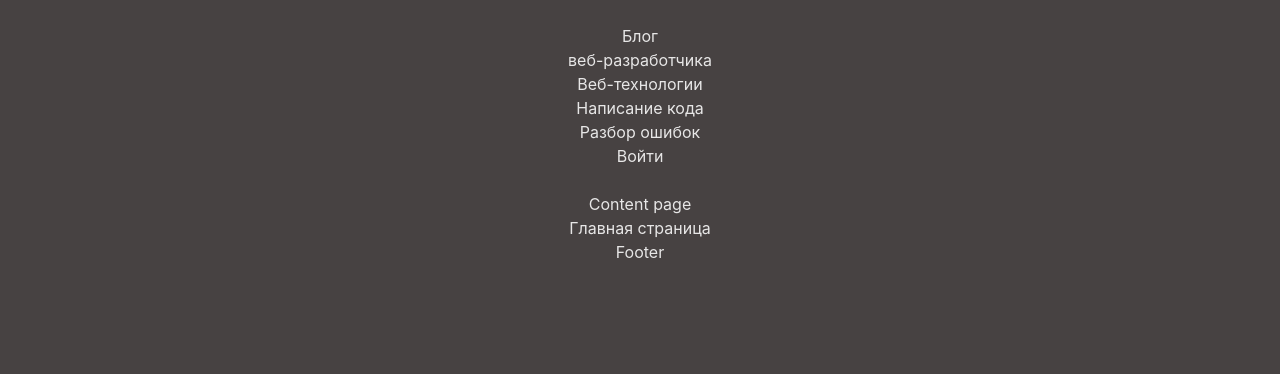
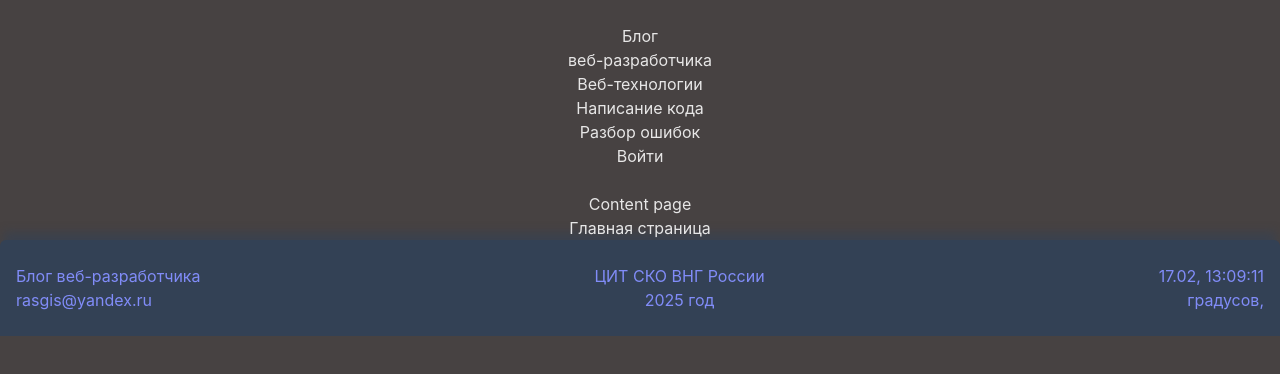
Before and after one commit to rasgis/courseProject, a React (Vite) app: page / in a window 1280 px wide. Shown: the top 374 px of the page. Built offline with nearby package versions, Linux system fonts and the light colour scheme; no server answers; a web font is replaced by a local one.

Commit message:
add footer

```diff
--- a/src/App.jsx
+++ b/src/App.jsx
@@ -1,7 +1,6 @@
 import { Routes, Route } from 'react-router-dom';
-import { Header } from './components/header/Header';
+import { Header, Footer } from './components';
 
-const Footer = ({ className }) => <footer className={className}>Footer</footer>;
 const Content = ({ className, children }) => (
 	<main className={className}>{children}</main>
 );
@@ -10,7 +9,7 @@ export const App = () => {
 	return (
 		<div className="flex flex-col justify-between w-[1000px] min-h-full mx-auto bg-slate-50 text-gray-900">
 			<Header />
-			<Content className="flex-1 container mx-auto  bg-yellow-100 shadow-lg rounded-lg mb-5 pt-[130px]">
+			<Content className="flex-1 container mx-auto  bg-teal-200 shadow-lg rounded-lg  pt-[130px]">
 				<h2 className="text-2xl font-semibold mb-4">Content page</h2>
 				<Routes>
 					<Route
@@ -70,7 +69,7 @@ export const App = () => {
 				</Routes>
 			</Content>
 
-			<Footer className="bg-gray-800 text-white p-4 text-center text-sm " />
+			<Footer />
 		</div>
 	);
 };
--- /dev/null
+++ b/src/components/footer/Footer.jsx
@@ -0,0 +1,59 @@
+import { useEffect, useState } from 'react';
+import style from './Footer.module.css';
+
+export const Footer = () => {
+	const [city, setCity] = useState('');
+	const [temp, setTemp] = useState('');
+	const [weather, setWeather] = useState('');
+	const [currentTime, setCurrentTime] = useState(new Date());
+
+	useEffect(() => {
+		fetch(
+			'https://api.openweathermap.org/data/2.5/weather?q=Yessentuki&units=metric&lang=ru&appid=df89244c7d25e01ef07fc0f9f1715a8d',
+		)
+			.then((data) => data.json())
+			.then(({ name, main, weather }) => {
+				setCity(name);
+				setTemp(Math.round(main.temp));
+				setWeather(weather[0].description);
+			});
+	}, []);
+
+	useEffect(() => {
+		const intervalId = setInterval(() => {
+			setCurrentTime(new Date());
+		}, 1000);
+
+		return () => clearInterval(intervalId);
+	}, []);
+
+	return (
+		<div className={style.footer}>
+			<div className={style.container}>
+				<div className={style.leftContainer}>
+					<div className="text-lg font-bold">Блог веб-разработчика</div>
+					<div className="text-sm">rasgis@yandex.ru</div>
+				</div>
+				<div>
+					<div className="text-sm ">ЦИТ СКО ВНГ России</div>
+					<div className="text-sm">{new Date().getFullYear()} год</div>
+				</div>
+				<div className={style.rightContainer}>
+					<div className="text-2xl font-medium">{city} </div>
+					<div>
+						{currentTime.toLocaleString('ru', {
+							day: '2-digit',
+							month: '2-digit',
+							hour: '2-digit',
+							minute: '2-digit',
+							second: '2-digit',
+						})}
+					</div>
+					<div className="text-base font-medium">
+						{temp} градусов, {weather}
+					</div>
+				</div>
+			</div>
+		</div>
+	);
+};
--- /dev/null
+++ b/src/components/footer/Footer.module.css
@@ -0,0 +1,15 @@
+.footer {
+	@apply bg-slate-700 text-indigo-400 px-4 py-6 text-center shadow-[0_-12px_10px_-4px_rgba(51,65,85,0.6)] rounded-t-md;
+}
+
+.container {
+	@apply mx-auto flex flex-col md:flex-row justify-between items-center;
+}
+
+.leftContainer {
+	@apply flex flex-col items-center md:items-start mb-4 md:mb-0;
+}
+
+.rightContainer {
+	@apply flex flex-col items-center md:items-end;
+}
--- a/src/components/header/Header.jsx
+++ b/src/components/header/Header.jsx
@@ -1,7 +1,7 @@
 import { Logo, Discription, ControlPanel } from './components';
 
 export const Header = () => (
-	<header className="flex bg-indigo-400 text-slate-700 p-6 mb-5 text-center text-xl font-bold h-[120px] rounded-[5px] shadow-[0px_12px_12px_-4px_#4f46e5] fixed w-[1000px] justify-between">
+	<header className="flex bg-indigo-400 text-slate-700 p-6 mb-5 text-center text-xl font-bold h-[120px] rounded-b-md shadow-[0px_12px_12px_-4px_#4f46e5] fixed w-[1000px] justify-between">
 		<Logo />
 		<Discription />
 		<ControlPanel />
--- a/src/components/index.js
+++ b/src/components/index.js
@@ -1 +1,2 @@
-export * from './header';
+export * from './header/Header';
+export * from './footer/Footer';
```
Also changed, not shown: src/index.css (+0 -54 lines), 1 other file (tests, documents, lock files or other folders).
